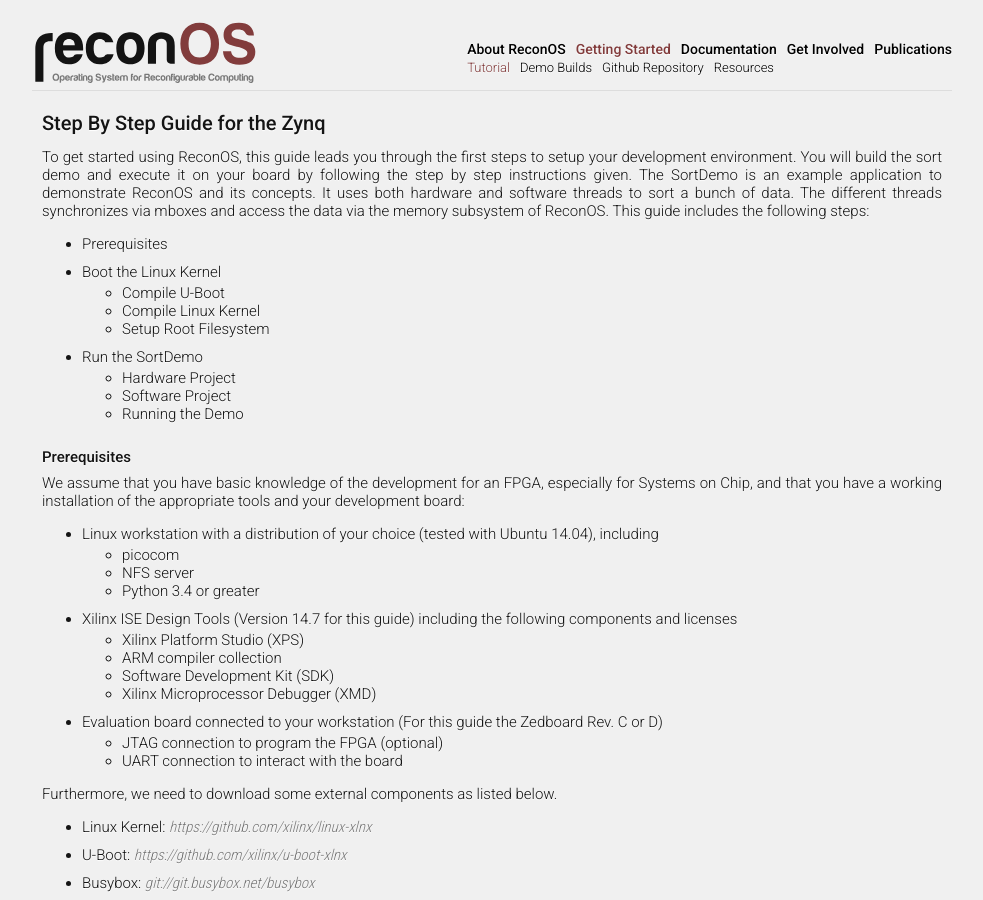
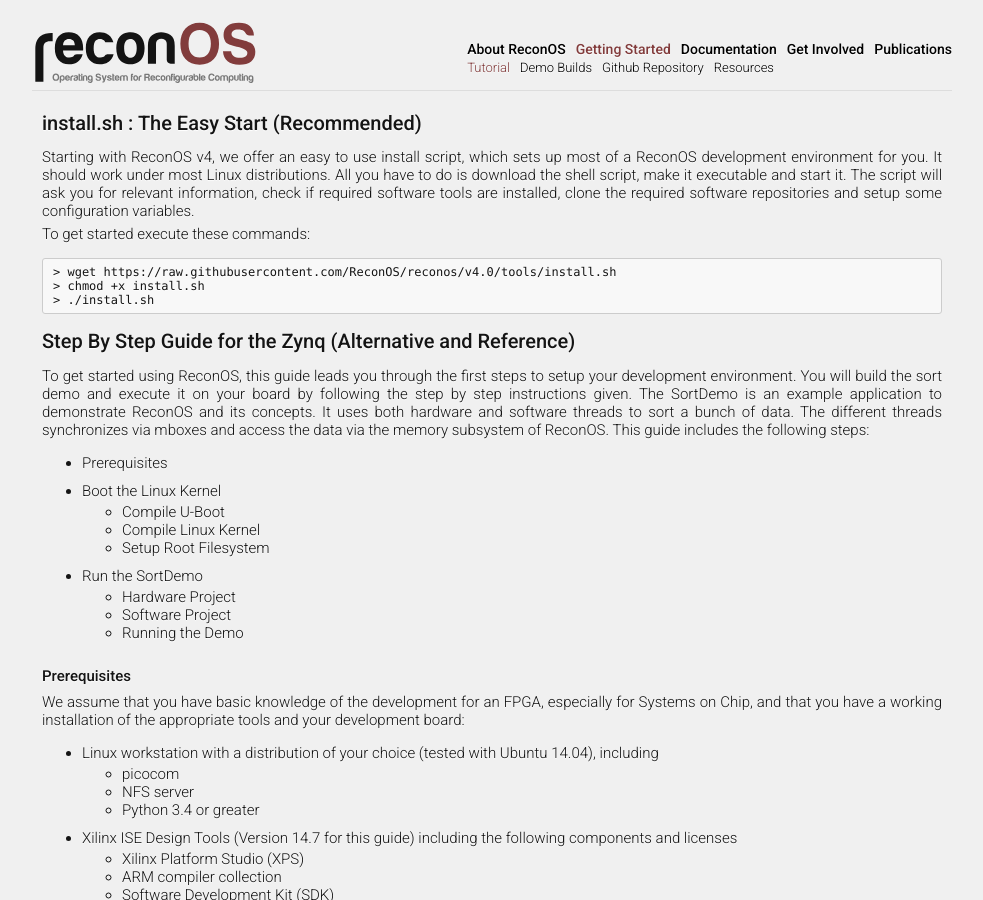
Before and after one commit to ReconOS/reconos.github.io, a Jekyll site: the page built from gettingstarted/tutorial/index.md, in a window 1280 px wide and 900 px high. Shown: the whole window, without its empty margins (148-1131 px from the left). Built offline with Jekyll 4.4.1, drawn with Linux system fonts in a browser that asks for light colours.

Commit message:
Add description of install.sh

````diff
--- a/gettingstarted/tutorial/index.md
+++ b/gettingstarted/tutorial/index.md
@@ -2,7 +2,23 @@
 title: Step By Step Guide for the Zynq
 layout: page
 ---
-# Step By Step Guide for the Zynq
+
+# install.sh : The Easy Start (Recommended)
+Starting with ReconOS v4, we offer an easy to use install script, which sets
+up most of a ReconOS development environment for you. It should work under most Linux distributions.
+All you have to do is download the shell script, make it executable and start it. The script will
+ask you for relevant information, check if required software tools are installed,
+clone the required software repositories and setup some configuration variables.
+
+To get started execute these commands:
+
+```
+> wget https://raw.githubusercontent.com/ReconOS/reconos/v4.0/tools/install.sh
+> chmod +x install.sh
+> ./install.sh
+```
+
+# Step By Step Guide for the Zynq (Alternative and Reference)
 To get started using ReconOS, this guide leads you through the first steps to
 setup your development environment. You will build the sort demo and execute
 it on your board by following the step by step instructions given. The
````
